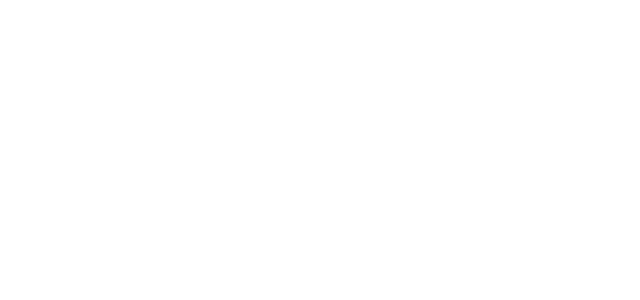
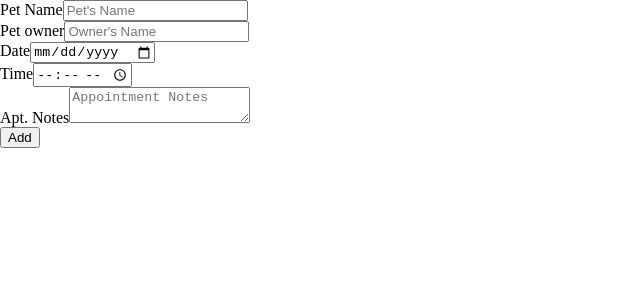
Before and after one commit to dncworking/pet-Clinic, a React (Vite) app in the folder front/: page /addAppointment in a window 1280 px wide. Before the commit this address had no page. Shown: the top 300 px of the page, without its empty margins (0-640 px from the left). Built offline with nearby package versions, Linux system fonts and the light colour scheme.

Commit message:
resolve error

```diff
--- a/front/src/App.jsx
+++ b/front/src/App.jsx
@@ -2,6 +2,7 @@
 import SignUpForm from "./pages/SignUpForm.jsx";
 import LoginForm from "./pages/LoginForm.jsx";
 import Welcome from "./pages/Welcome.jsx";
+import AddAppointmentForm from "./pages/AddAppointmentForm.jsx";
 
 function App() {
   return (
@@ -10,6 +11,7 @@
         <Route path="/" element={<Welcome />} />
         <Route path="/signup" element={<SignUpForm />} />
         <Route path="/login" element={<LoginForm />} />
+        <Route path="/addAppointment" element={<AddAppointmentForm />} />
       </Routes>
     </>
   );
--- a/front/src/pages/AddAppointmentForm.jsx
+++ b/front/src/pages/AddAppointmentForm.jsx
@@ -1,8 +1,9 @@
 import { useState } from "react";
 import { useForm } from "react-hook-form";
 import { useNavigate } from "react-router";
+import { postAppointment } from "../services/appointmentService.js";
 function AddAppointmentForm() {
-  const [error, SetError] = useState();
+  const [error, SetError] = useState("");
   const navigate = useNavigate();
   const {
     register,
@@ -10,7 +11,18 @@
     formState: { errors },
   } = useForm();
 
-  const onSubmit = async (params) => {};
+  const onSubmit = async (data) => {
+    try {
+      const result = await postAppointment(data);
+
+      if (result.status === "success") {
+        alert("Vizitas sėkmingai pridėtas! 🐾");
+        navigate("/");
+      }
+    } catch (error) {
+      console.error("Klaida siunčiant:", error.message);
+    }
+  };
   return (
     <>
       <form onSubmit={handleSubmit(onSubmit)}>
@@ -42,7 +54,7 @@
               onChange: () => SetError(""),
             })}
           />
-          {errors.petOwner && <p>{errors.petOwner.message}</p>}
+          {errors.ownerName && <p>{errors.ownerName.message}</p>}
         </div>
         <div>
           <label htmlFor="aptDate">Date</label>
@@ -54,14 +66,14 @@
               onChange: () => SetError(""),
             })}
           />
-          {errors.aptDate && <p>{errors.aptDate.message}</p>}
+          {errors.date && <p>{errors.date.message}</p>}
         </div>
         <div>
           <label htmlFor="aptTime">Time</label>
           <input
             id="aptTime"
             type="time"
-            {...register("time", {
+            {...register("aptTime", {
               required: "Time is required",
               onChange: () => SetError(""),
             })}
@@ -73,7 +85,7 @@
           <textarea
             id="notes"
             placeholder="Appointment Notes"
-            {...register("note", {
+            {...register("notes", {
               required: "Note is required",
               minLength: {
                 value: 10,
@@ -84,6 +96,8 @@
           ></textarea>
           {errors.notes && <p>{errors.notes.message}</p>}
         </div>
+        {error && <p>{error}</p>}
+        <button type="submit">Add</button>
       </form>
     </>
   );
--- /dev/null
+++ b/front/src/services/appointmentService.js
@@ -0,0 +1,23 @@
+import { api } from "./api.js";
+
+export const postAppointment = async (appointmentData) => {
+  try {
+    const user = JSON.parse(localStorage.getItem("user"));
+
+    if (!user || !user.id) {
+      throw new Error("User not found. Please log in again.");
+    }
+
+    const fullData = {
+      ...appointmentData,
+      user_id: user.id,
+    };
+
+    const response = await api.post("/appointments/", fullData);
+
+    return response.data;
+  } catch (error) {
+    const errorMessage = error.response?.data?.message || "Something is wrong";
+    throw new Error(errorMessage);
+  }
+};
```
